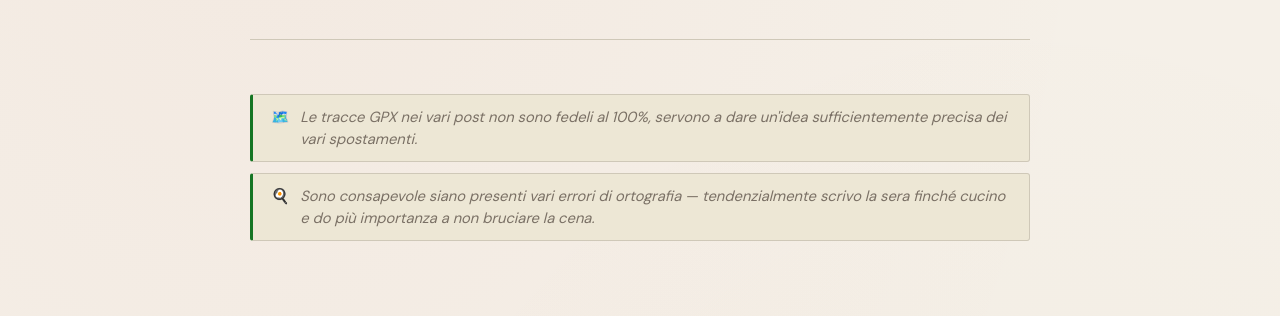
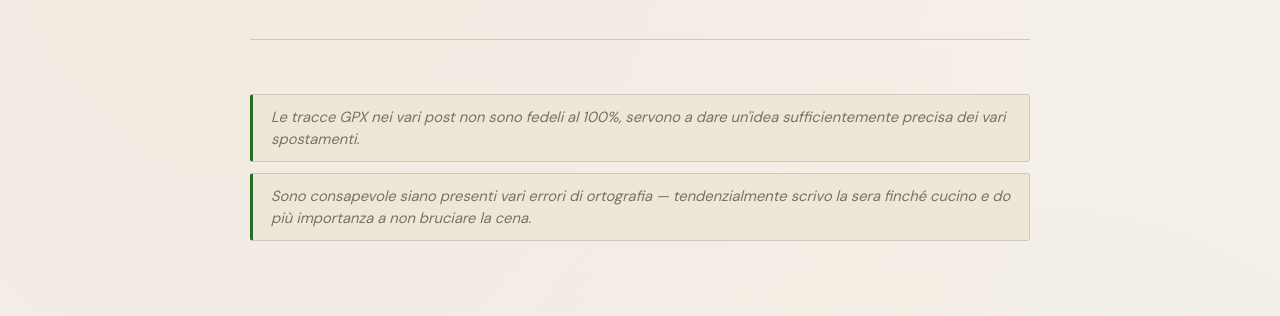
Before and after one commit to Pmod04/inbiciperlitalia, a Jekyll site: the page built from index.md, in a window 1280 px wide. Shown: the part 269-585 px from the top of the page. Built offline with Jekyll 4.4.1, drawn with Linux system fonts in a browser that asks for light colours; some web fonts are replaced.

Commit message:
fix icons

```diff
--- a/_layouts/home.html
+++ b/_layouts/home.html
@@ -10,11 +10,9 @@ layout: default
 
   <div class="disclaimers">
     <div class="disclaimer">
-      <span class="disclaimer-icon">🗺️</span>
       <p>Le tracce GPX nei vari post non sono fedeli al 100%, servono a dare un'idea sufficientemente precisa dei vari spostamenti.</p>
     </div>
     <div class="disclaimer">
-      <span class="disclaimer-icon">🍳</span>
       <p>Sono consapevole siano presenti vari errori di ortografia — tendenzialmente scrivo la sera finché cucino e do più importanza a non bruciare la cena.</p>
     </div>
   </div>
--- a/assets/css/main.scss
+++ b/assets/css/main.scss
@@ -396,9 +396,6 @@ a:hover { color: var(--accent2); }
 }
 
 .disclaimer {
-  display: flex;
-  align-items: baseline;
-  gap: 0.6rem;
   background: var(--cream);
   border: 1px solid var(--rule);
   border-left: 3px solid var(--accent);
@@ -411,9 +408,4 @@ a:hover { color: var(--accent2); }
   line-height: 1.5;
 }
 
-.disclaimer-icon {
-  flex-shrink: 0;
-  font-style: normal;
-}
-
 .disclaimer p { margin: 0; }
```
